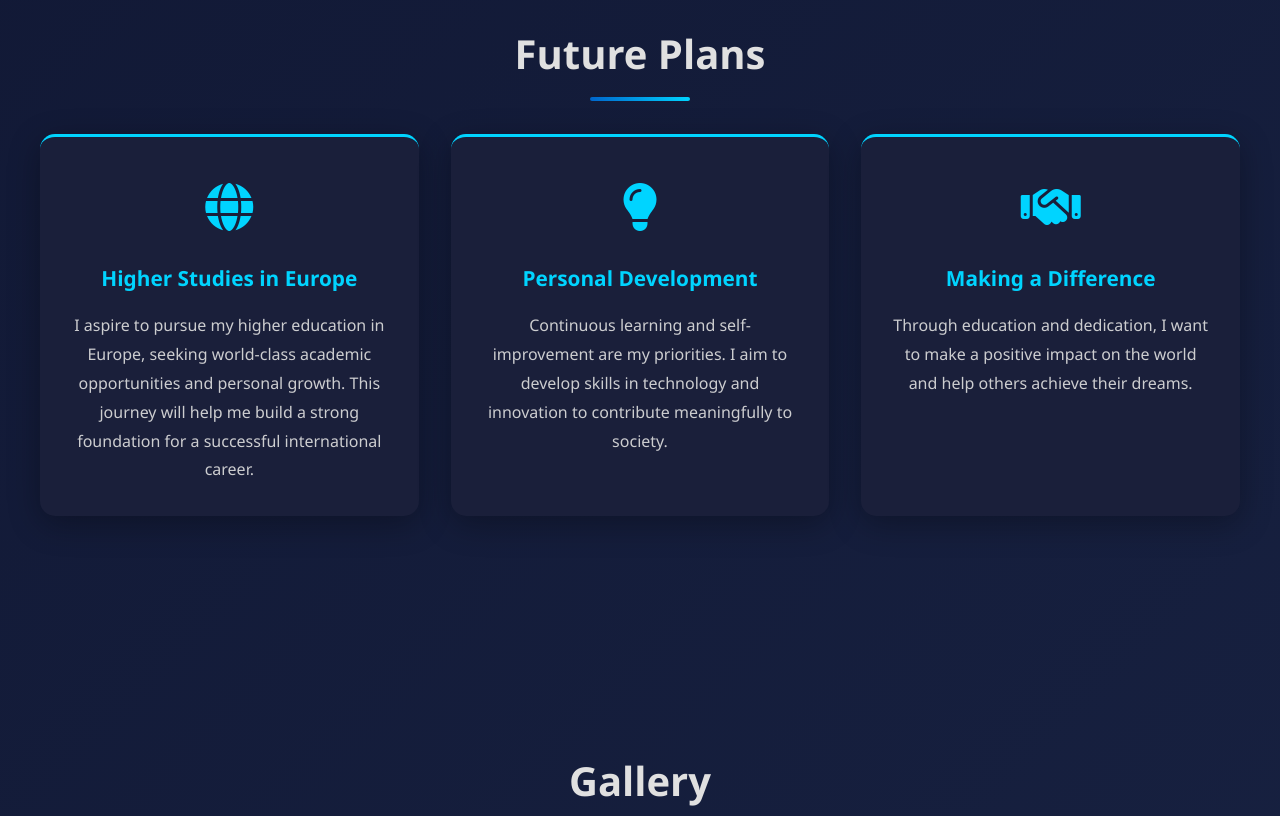
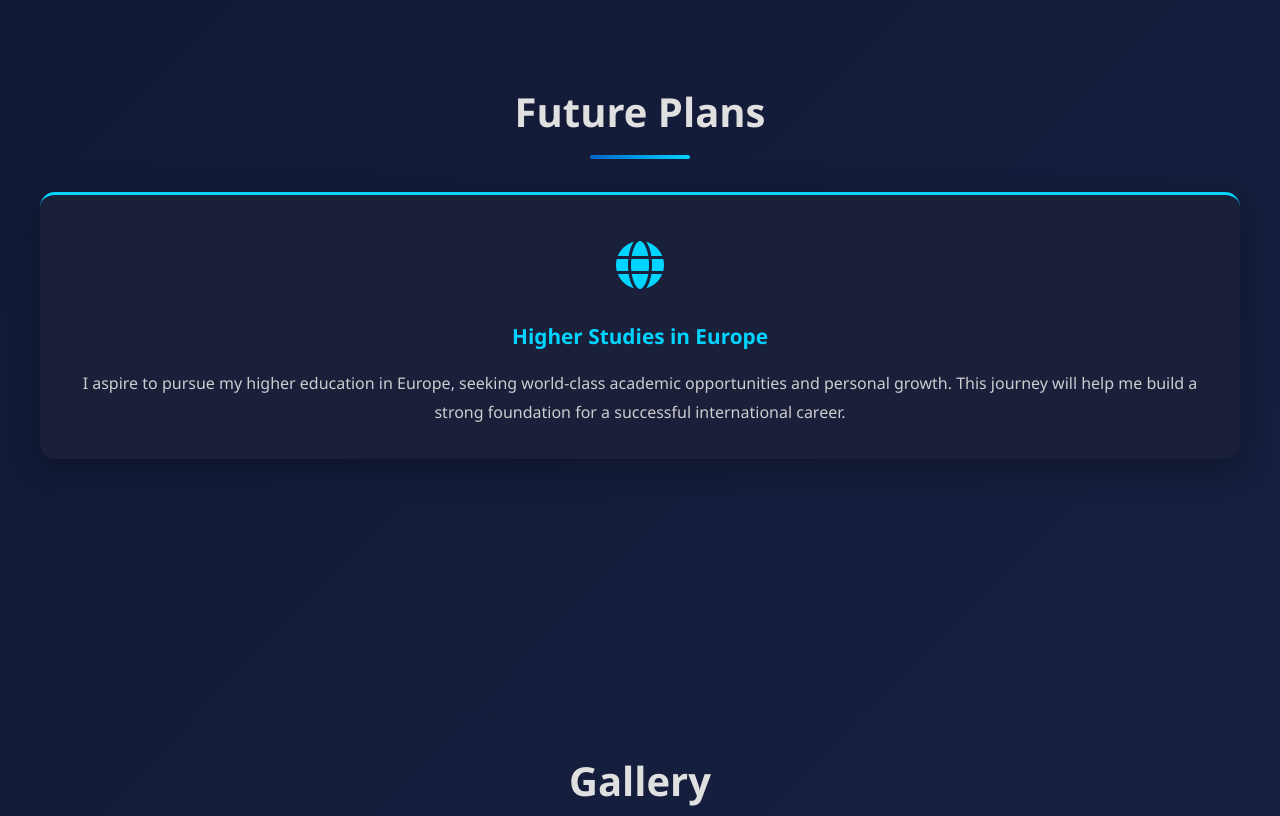
Before and after one commit to mehediakhon030-cyber/najmul, a plain HTML site: page index.html in a window 1280 px wide. Shown: the part 3600-4416 px from the top of the page. Drawn offline with Linux system fonts and the light colour scheme.

Commit message:
Fix HTML formatting and structure

```diff
--- a/index.html
+++ b/index.html
@@ -166,20 +166,6 @@
                     <h3>Higher Studies in Europe</h3>
                     <p>I aspire to pursue my higher education in Europe, seeking world-class academic opportunities and personal growth. This journey will help me build a strong foundation for a successful international career.</p>
                 </div>
-                <div class="future-card">
-                    <div class="future-icon">
-                        <i class="fas fa-lightbulb"></i>
-                    </div>
-                    <h3>Personal Development</h3>
-                    <p>Continuous learning and self-improvement are my priorities. I aim to develop skills in technology and innovation to contribute meaningfully to society.</p>
-                </div>
-                <div class="future-card">
-                    <div class="future-icon">
-                        <i class="fas fa-handshake"></i>
-                    </div>
-                    <h3>Making a Difference</h3>
-                    <p>Through education and dedication, I want to make a positive impact on the world and help others achieve their dreams.</p>
-                </div>
             </div>
         </div>
     </section>
@@ -268,14 +254,6 @@
     <footer class="footer">
         <div class="footer-content">
             <p>&copy; 2025 Jihadul Islam. All rights reserved.</p>
-            <div class="footer-social">
-                <a href="https://www.facebook.com/md.najmul.413047" target="_blank">
-                    <i class="fab fa-facebook-f"></i>
-                </a>
-                <a href="https://www.instagram.com/your-profile" target="_blank">
-                    <i class="fab fa-instagram"></i>
-                </a>
-            </div>
         </div>
     </footer>
 
```
